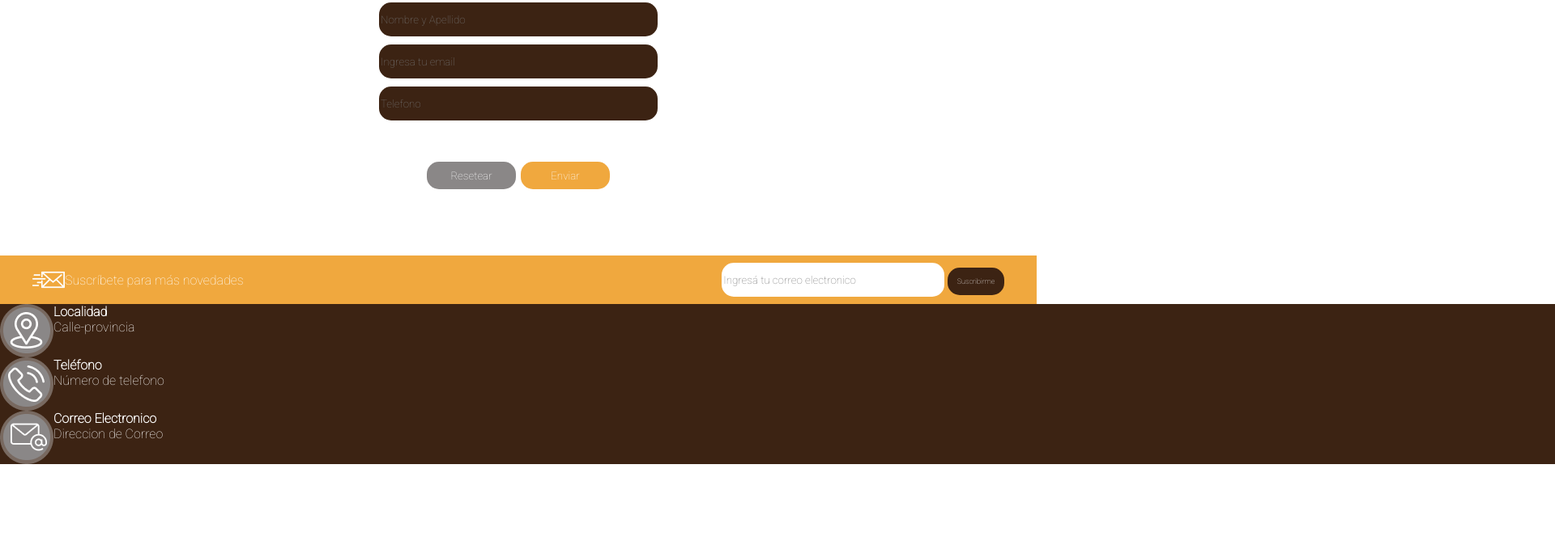
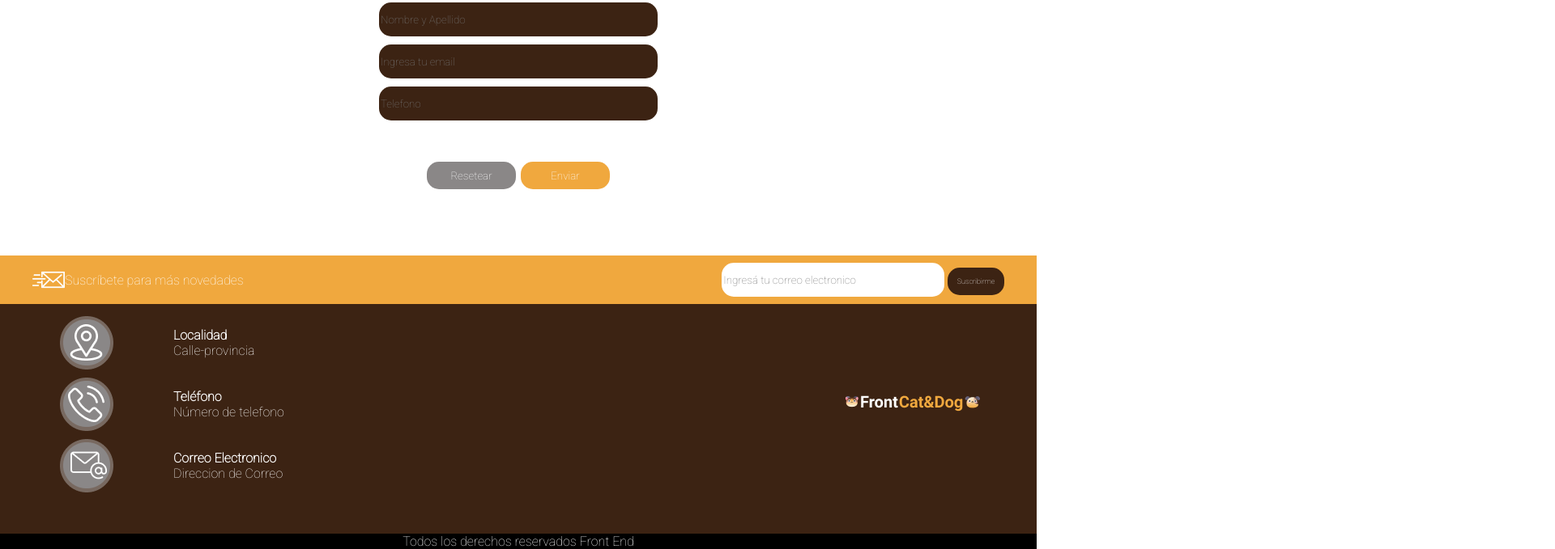
Before and after one commit to ValentinaCampo/Compartido, a plain HTML site: page PETSHOP/index.html in a window 1280 px wide. Shown: the part 1199-1878 px from the top of the page at 81% size, 1920 px wide, since content can reach past the window. Before the commit the page ends 1773 px from the top, so only its background shows below. Drawn offline with Linux system fonts and the light colour scheme.

Commit message:
Cambios final
cambios

```diff
--- a/PETSHOP/css/style.css
+++ b/PETSHOP/css/style.css
@@ -5,7 +5,16 @@
     margin: 0%;
     font-family: 'Roboto';
     text-decoration: none;
+
 }
+
+/* h4{
+
+font-size: 20px;
+font-weight: 700;
+line-height: 23px;
+letter-spacing: 0em;
+/* text-align: left; */
 
 
 a {
@@ -353,21 +362,49 @@ color: white;
 .foter {
     background-color: #3C2313;
     color: white;
-    width: 1024vw;
+    width: 100vw;
+    height: 284px;
     display: flex;
     justify-content: space-between;
+
 }
 
 
+.foter div {
+    /* margin-top: 15px; */
+    margin-left: 74px;
+}
+
 .localidad{
 display: flex;
+margin-top: 15px;
+align-items: center;
+margin-bottom: 10px;
 
 }
 
 .telefono{
     display: flex;
+    align-items: center;
+    margin-bottom: 10px;
 }
 
 .mail{
     display: flex;
+    align-items: center;
+    margin-bottom: 10px;
 }
+
+.logo2{
+    display: flex;
+    align-items: center;
+    margin: 90px 70px 131px 788px;
+}
+
+.derechos{
+    color: white;
+    background-color: black;
+    display: flex;
+    justify-content: center;
+    align-items: center;
+}
--- a/PETSHOP/index.html
+++ b/PETSHOP/index.html
@@ -120,7 +120,7 @@
 
                 <input placeholder="Ingresá tu correo electronico" type="text">
 
-                 <button> Suscribirme </button>
+                <button> Suscribirme </button>
             </div>
         </nav>
 
@@ -165,15 +165,21 @@
 
             </div>
 
-            <div>
-
-             <img src="img/Logo.png" alt="">
-
+            <div class="logo2">
+               <img src="img/logo2.png" alt="">
             </div>
 
 
+        </Section>
 
-        </Section>
+        <section class="derechos">
+
+            <p>
+                Todos los derechos reservados Front End
+            </p>
+
+
+        </section>
 
 
     </footer>
```
Also changed, not shown: PETSHOP/img/logo2.png (added).
